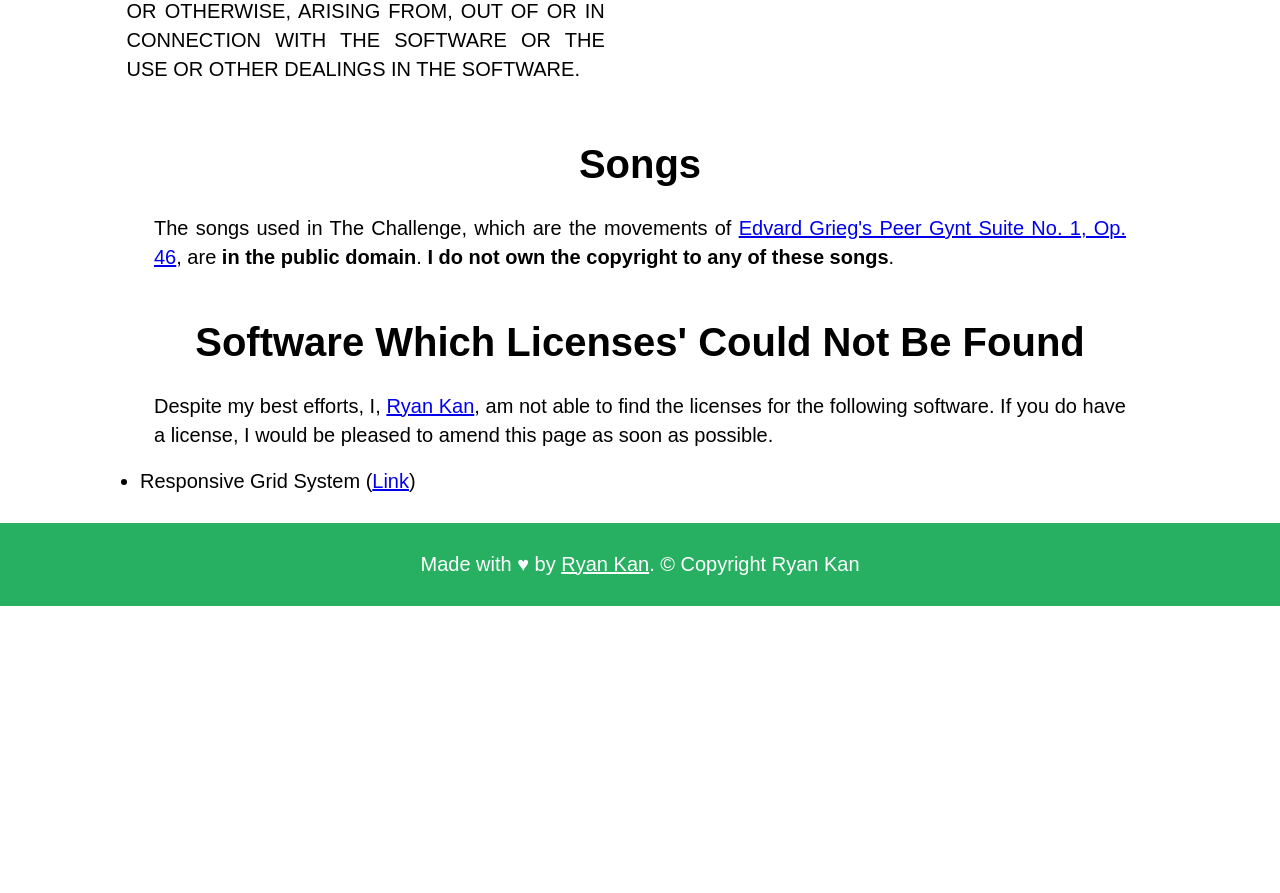
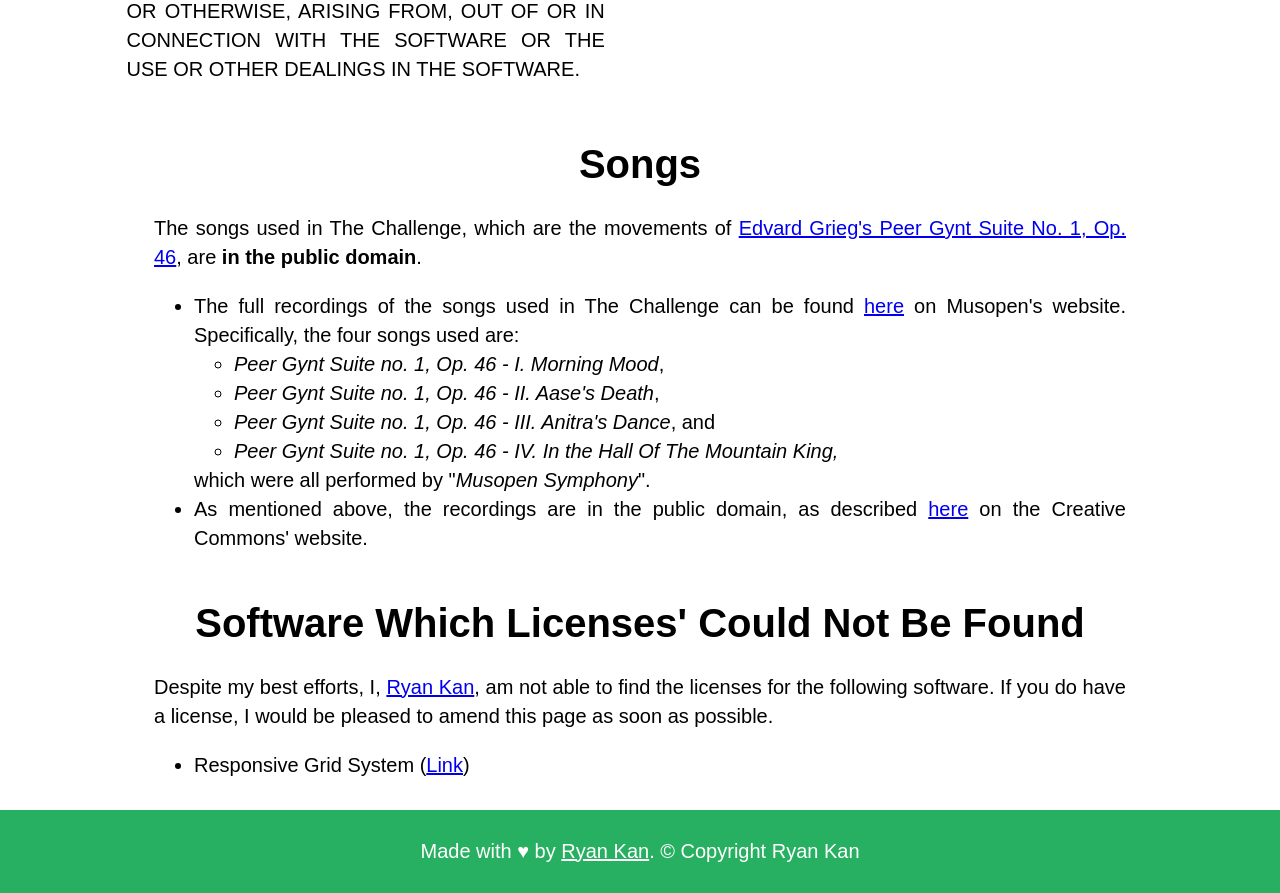
Before and after one commit to PhotonicGluon/The-Challenge, a Flask app: page /licenses in a window 1280 px wide. Shown: the part 2088-2981 px from the top of the page. Before the commit the page ends 2694 px from the top, so only its background shows below. Run offline with Flask 2, Linux system fonts and the light colour scheme.

Commit message:
Updated Webpages Content
- Added more info on the licenses page
- Changed some URLs
- Specified pages' access methods
- Also this is attempt no. 5 to premanently fix the "submit button issue".

```diff
--- a/the_challenge/__init__.py
+++ b/the_challenge/__init__.py
@@ -70,13 +70,13 @@
 
 # WEBSITE'S PAGES
 # 'Functional' Pages
-@app.route("/secret/check_connection")
+@app.route("/secret/check-connection", methods=["GET"])
 def check_connection():
     # Get the page's arguments
     key = request.args.get("key", None, type=str)
 
     # Check the key
-    if key == "4r3-y0u-c0nn3c73d?":
+    if key == "4r3-y0u-c0nn3c73d":
         # Since the user is able to access this page they are online
         return "y0u-4r3-c0nn3c73d!"
     else:
@@ -84,7 +84,7 @@
         return redirect(url_for("index"))
 
 
-@app.route("/secret/start_challenge")
+@app.route("/secret/start-challenge", methods=["GET"])
 def start_challenge():
     # Get the page's arguments
     key = request.args.get("key", None, type=str)
@@ -101,7 +101,7 @@
         return redirect(url_for("index"))
 
 
-@app.route("/secret/setup_questions")
+@app.route("/secret/setup-questions", methods=["GET"])
 def setup_questions():
     # Get the page's arguments
     key = request.args.get("key", None, type=str)
@@ -132,7 +132,7 @@
         return redirect(url_for("index"))
 
 
-@app.route("/secret/redirect-to-the-challenge")
+@app.route("/secret/redirect-to-the-challenge", methods=["GET"])
 def redirect_to_the_challenge():
     # Get the page's arguments
     key = request.args.get("key", None, type=str)
@@ -146,7 +146,7 @@
         return redirect(url_for("index"))
 
 
-@app.route("/secret/check-answer")
+@app.route("/secret/check-answer", methods=["GET"])
 def check_answer():
     # Get the page's arguments
     key = request.args.get("key", None, type=str)
@@ -169,7 +169,7 @@
         return redirect(url_for("index"))
 
 
-@app.route("/secret/success-handler")
+@app.route("/secret/success-handler", methods=["GET"])
 def success_handler():
     # Get the page's arguments
     key = request.args.get("key", None, type=str)
@@ -210,7 +210,7 @@
         return redirect(url_for("index"))
 
 
-@app.route("/secret/failure")
+@app.route("/secret/failure", methods=["GET"])
 def failure():
     # Get the page's arguments
     key = request.args.get("key", None, type=str)
@@ -225,7 +225,7 @@
 
 
 # Hidden Pages
-@app.route("/load_challenge")
+@app.route("/load-challenge")
 def load_challenge():
     if "quiz_starting" in session and session["quiz_starting"]:
         session["quiz_starting"] = False  # Reset the flag
--- a/the_challenge/static/base/resources/js/base.js
+++ b/the_challenge/static/base/resources/js/base.js
@@ -89,8 +89,8 @@
     // Setup network check system
     window.addEventListener("online", () => {
         // Try to get a response from the site
-        $.get("/secret/check_connection", {key: "4r3-y0u-c0nn3c73d?"}, (output) => {
-            // If false display network error
+        $.get("/secret/check-connection", {key: "4r3-y0u-c0nn3c73d"}, (output) => {
+            // If the response is incorrect display the "network error" alert
             if (output !== "y0u-4r3-c0nn3c73d!") {
                 create_alert("You are not connected to the webpage. Please check your connection.");
             } else {
@@ -98,5 +98,5 @@
             }
         });
     });
-    window.addEventListener("offline", () => create_alert("You are not connected to the internet. Please check your connection."));
+    window.addEventListener("offline", () => create_alert("You are not connected to the webpage. Please check your connection."));
 });
--- a/the_challenge/static/index/resources/js/index.js
+++ b/the_challenge/static/index/resources/js/index.js
@@ -60,7 +60,7 @@
     // Create a click event for the start button
     $("#start-button").on("click", () => {
         console.log("Start button clicked.")
-        $.get("/secret/start_challenge", {key: "71m3-70-574r7-7h3-ch4ll3n63"}, (output) => {
+        $.get("/secret/start-challenge", {key: "71m3-70-574r7-7h3-ch4ll3n63"}, (output) => {
             window.location.replace(output);
         });
     });
--- a/the_challenge/static/the_challenge/resources/js/loading.js
+++ b/the_challenge/static/the_challenge/resources/js/loading.js
@@ -1,6 +1,6 @@
 async function loadQuestions() {
     let promise = new Promise((resolve, reject) => {
-        $.get("/secret/setup_questions", {key: "537up-7h3-m47h-qu35710n5"}, (output) => {
+        $.get("/secret/setup-questions", {key: "537up-7h3-m47h-qu35710n5"}, (output) => {
             console.log(output);
             resolve(output);
         });
--- a/the_challenge/static/the_challenge/resources/js/questions.js
+++ b/the_challenge/static/the_challenge/resources/js/questions.js
@@ -248,9 +248,6 @@
         // Start the progress bar
         progressBar.animate(1.0);
 
-        // Force change the height of the `body-container`
-        questionContainer.height(170);  // TODO: Try and find a more robust patch
-
         // Activate submit button
         submitButton.prop("disabled", false);
 
--- a/the_challenge/templates/index/index.html
+++ b/the_challenge/templates/index/index.html
@@ -134,7 +134,8 @@
                             <li>The value of Pi ($\pi$) as approximately <code>3.14159265359</code></li>
                         </ol>
                     </li>
-                    <li>The working for the answers is <strong>optional</strong>. Only the final answer will be checked.
+                    <li>The working for the answers are <strong>optional</strong>. Only the final answer will be
+                        checked.
                         <ul>
                             <li>However, you are advised to prepare a blank sheet of A4 or US Letter paper for the rough
                                 working for the questions.
@@ -160,8 +161,7 @@
     </div>
 
     <footer>
-        <p>Made with &heartsuit; by <a href="https://github.com/Ryan-Kan" target="_blank">Ryan Kan</a>. &copy;
-            Copyright Ryan Kan</p>
+        <p>Made with &heartsuit; by <a href="https://github.com/Ryan-Kan" target="_blank">Ryan Kan</a>. &copy; Copyright Ryan Kan</p>
     </footer>
 
 {% endblock %}
--- a/the_challenge/templates/index/licenses.html
+++ b/the_challenge/templates/index/licenses.html
@@ -16,7 +16,8 @@
     <div class="row">
         <h1>Licenses</h1>
         <p class="long-copy">The following are the licences of all the CSS and Javascript files used in this
-            project. There are some software which licenses could not be found &mdash; these will be addressed below.</p>
+            project. There are some software which licenses could not be found &mdash; these will be addressed
+            below.</p>
     </div>
 
     <div class="row">
@@ -105,28 +106,48 @@
 
     <div class="row">
         <h1>Songs</h1>
-        <p class="long-copy">
+        <div class="long-copy">
+            <p>
                 The songs used in The Challenge, which are the movements of
-            <a href="https://en.wikipedia.org/wiki/Peer_Gynt_(Grieg)#Suite_No._1,_Op._46" target="_blank">Edvard Grieg's
-                Peer Gynt Suite No. 1, Op. 46</a>, are <strong>in the public domain</strong>. <strong>I do not own the
-            copyright to any of these songs</strong>.
+                <a href="https://en.wikipedia.org/wiki/Peer_Gynt_(Grieg)#Suite_No._1,_Op._46" target="_blank">Edvard
+                    Grieg's Peer Gynt Suite No. 1, Op. 46</a>, are <strong>in the public domain</strong>.
             </p>
+            <ul>
+                <li>The full recordings of the songs used in The Challenge can be found
+                    <a href="https://musopen.org/music/777-peer-gynt-suite-no-1-op-46/#recordings">here</a> on
+                    Musopen's website. Specifically, the four songs used are:
+                    <ul>
+                        <li><em>Peer Gynt Suite no. 1, Op. 46 - I. Morning Mood</em>,</li>
+                        <li><em>Peer Gynt Suite no. 1, Op. 46 - II. Aase's Death</em>,</li>
+                        <li><em>Peer Gynt Suite no. 1, Op. 46 - III. Anitra's Dance</em>, and</li>
+                        <li><em>Peer Gynt Suite no. 1, Op. 46 - IV. In the Hall Of The Mountain King,</em></li>
+                        </li>
+                    </ul>
+                    which were all performed by "<em>Musopen Symphony</em>".
+                </li>
+                <li>As mentioned above, the recordings are in the public domain, as described
+                    <a href="https://creativecommons.org/publicdomain/mark/1.0/">here</a> on the Creative Commons'
+                    website.
+                </li>
+            </ul>
+        </div>
     </div>
     <div class="row">
         <h1>Software Which Licenses' Could Not Be Found</h1>
-        <p class="long-copy">
-            Despite my best efforts, I, <a href="https://github.com/Ryan-Kan" target="_blank">Ryan Kan</a>, am not able
-            to find the licenses for the following software. If you do have a license, I would be pleased to amend this
-            page as soon as possible.
+        <div class="long-copy">
+            <p>
+                Despite my best efforts, I, <a href="https://github.com/Ryan-Kan" target="_blank">Ryan Kan</a>, am not
+                able to find the licenses for the following software. If you do have a license, I would be pleased to
+                amend this page as soon as possible.
             </p>
             <ul>
                 <li>Responsive Grid System (<a href="http://www.responsivegridsystem.com/" target="_blank">Link</a>)
                 </li>
             </ul>
         </div>
+    </div>
 
     <footer>
-        <p>Made with &heartsuit; by <a href="https://github.com/Ryan-Kan" target="_blank">Ryan Kan</a>. &copy;
-            Copyright Ryan Kan</p>
+        <p>Made with &heartsuit; by <a href="https://github.com/Ryan-Kan" target="_blank">Ryan Kan</a>. &copy; Copyright Ryan Kan</p>
     </footer>
 {% endblock %}
--- a/the_challenge/templates/the_challenge/questions.html
+++ b/the_challenge/templates/the_challenge/questions.html
@@ -14,6 +14,7 @@
     </script>
 
     <script src="https://cdnjs.cloudflare.com/ajax/libs/mathjax/2.7.1/MathJax.js?config=TeX-MML-AM_CHTML"></script>
+    <link rel="prefetch" as="script" href="{{ url_for('static', filename='the_challenge/resources/js/questions.js') }}">
 {% endblock %}
 
 {% block content %}
--- a/the_challenge/version.py
+++ b/the_challenge/version.py
@@ -1 +1 @@
-__version__ = "1.0.0a9.dev9"
+__version__ = "1.0.0a9.dev10"
```
Also changed, not shown: 1 other file. Lines whose indentation alone changed are shown as unchanged.
